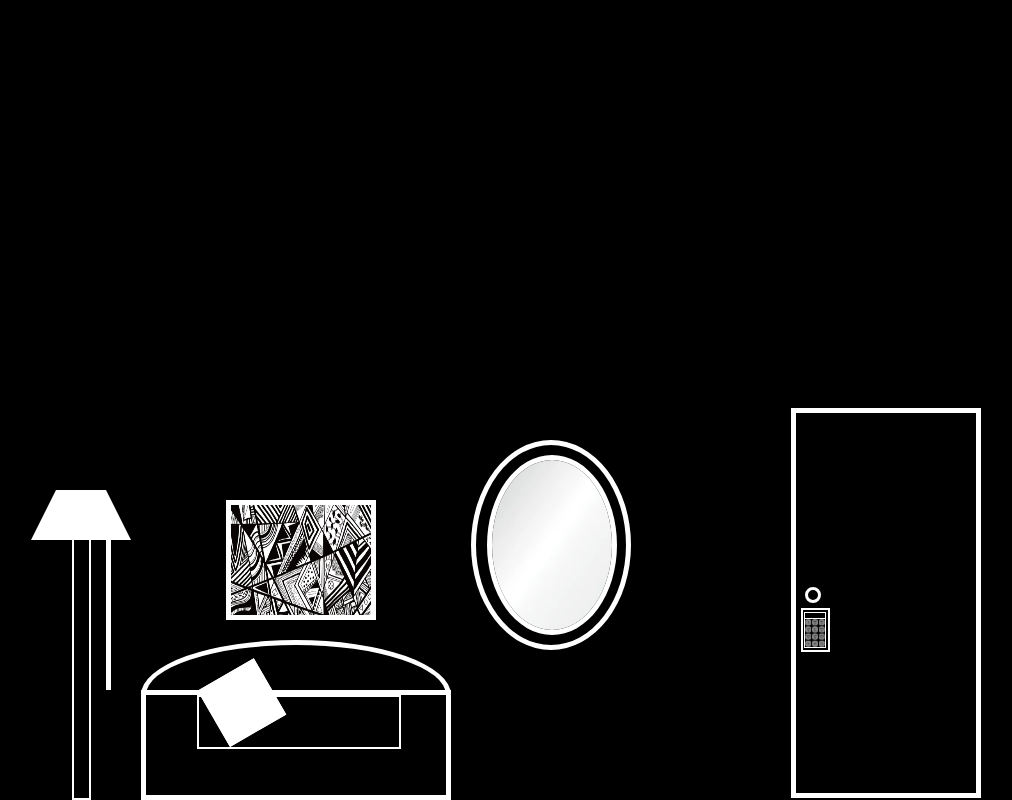
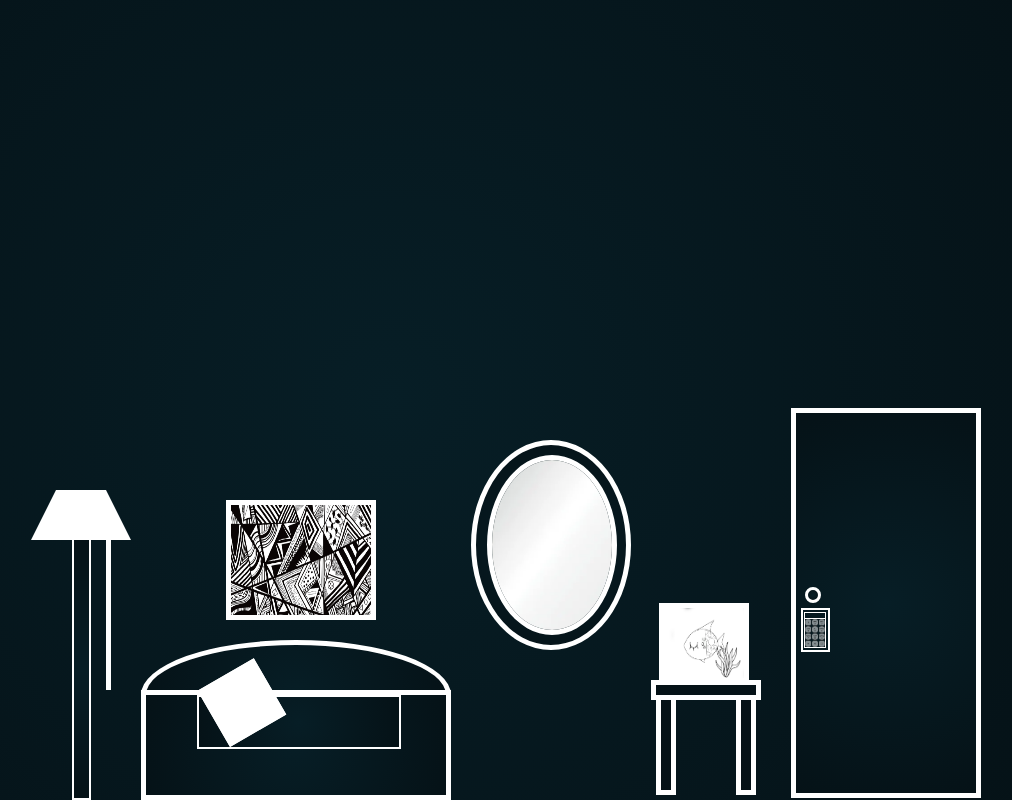
Before and after one commit to IrynLoza/escape_room, a Flask app: page / in a window 1280 px wide. Shown: the whole page, without its empty margins (249-1261 px from the left). Run offline with Flask 2, Linux system fonts and the light colour scheme.

Commit message:
Add table with fish, fix wall note

```diff
--- a/static/css/style.css
+++ b/static/css/style.css
@@ -12,20 +12,26 @@ note under picture
 lamp
 wall note
 table
+aquarium
 fish
 
 */
 html {
     height: 100%;
+
   }
 
 body {
-    background-color: black;
-}
-
-/* * {
-    box-sizing: border-box;
-} */
+    background-color: #051217;
+    background-image: radial-gradient(circle, #071e26, #051217);
+    /* width: 100vw;
+    height: 100vh; */
+    padding: 0;
+    margin: 0;
+    display: flex;
+    align-items: center;
+    justify-content: center;
+  }
 
 
 /***Door
@@ -39,7 +45,8 @@ includes: handle, keypad***/
     right: 50px;
     bottom: 2px;
     border: 5px solid white;
-    background: black;
+    background-color: #051217;
+    background-image: radial-gradient(circle, #071e26, #051217);
 }
 
 
@@ -48,7 +55,8 @@ includes: handle, keypad***/
     height: 10px;
     border-radius: 50%;
     border: 3px solid white;
-    background: black;
+    background-color: #051217;
+    background-image: radial-gradient(circle, #071e26, #051217);
     position: absolute;
     bottom: 50%;
     left: 5%;
@@ -83,15 +91,52 @@ includes: handle, keypad***/
 }
 
 /***Table***/
-/* #table {
-    width: 100;
-    height: 500;
+#table-top {
+    width: 100px;
+    height: 10px;
     position: absolute;
-    /* right: 70px;
-    bottom: 50px; */
-    /* border: 5px solid white;
+    right: 270px;
+    bottom: 100px;
+    border: 5px solid white;
+    background-color: #051217;
+}
 
-} */
+#table-left {
+    width: 10px;
+    height: 90px;
+    position: absolute;
+    top: 10px;
+    left: 0px;
+    border: 5px solid white;
+    background-color: #051217;
+}
+
+#table-right {
+    width: 10px;
+    height: 90px;
+    position: absolute;
+    top: 10px;
+    right: 0px;
+    border: 5px solid white;
+    background-color: #051217;
+}
+
+#aquarium {
+    width: 80px;
+    height: 70px;
+    /* border-radius: 50%; */
+    position: absolute;
+    right: 7px;
+    bottom: 12px;
+    border: 5px solid white;
+    background-color: #051217;
+}
+
+.fish {
+    width: 80px;
+    height: 70px;
+    position: absolute;
+}
 
 
 /***Notes
@@ -102,7 +147,8 @@ includes: wall***/
     bottom: 180px;
     position: absolute;
     right: 270px;
-    color: black;
+    /* color: #051217; */
+    opacity: 0;
     font: italic 15px sans-serif;
     text-align: center;
 }
@@ -113,7 +159,8 @@ includes: wall***/
     height: 200px;
     border-radius: 75%;
     border: 5px solid white;
-    background: black;
+    background-color: #051217;
+    background-image: radial-gradient(circle, #071e26, #051217);
     bottom: 150px;
     position: absolute;
     right: 400px;
@@ -164,7 +211,8 @@ includes: wall***/
 #sofa-seat {
     width: 300px;
     height: 100px;
-    background: black;
+    background-color: #051217;
+    background-image: radial-gradient(circle, #071e26, #051217);
     border: 5px solid white;
     position: absolute;
     bottom: 0px;
@@ -175,7 +223,8 @@ includes: wall***/
     width: 300px;
     height: 100px;
     border-radius: 75%;
-    background: black;
+    background-color: #051217;
+    background-image: radial-gradient(circle, #071e26, #051217);
     border: 5px solid white;
     position: absolute;
     bottom: 50px;
@@ -185,7 +234,8 @@ includes: wall***/
 #sofa-inner-seat {
     width: 200px;
     height: 50px;
-    background: black;
+    background-color: #051217;
+    background-image: radial-gradient(circle, #071e26, #051217);
     border: 2px solid white;
     position: absolute;
     right: 15%;
@@ -246,7 +296,8 @@ includes: wall***/
 #light-bottom {
     width: 15px;
     height: 258px;
-    background: black;
+    background-color: #051217;
+    background-image: radial-gradient(circle, #071e26, #051217);
     border: 2px solid white;
     position: absolute;
     right: 940px;
@@ -260,4 +311,4 @@ includes: wall***/
     position: absolute;
     right: 920px;
     bottom: 110px;
-} */
+}
--- a/static/js/index.js
+++ b/static/js/index.js
@@ -18,6 +18,8 @@ function onOffLight() {
         document.getElementById('light-top').style.borderBottomColor = 'orchid';
         document.getElementById('light-bottom').style.borderTopColor = 'orchid';
         document.getElementById('wall-note').style.color = 'orchid';
+        document.getElementById('wall-note').style.opacity = '1';
+        document.getElementById('fish').src="static/images/fish_get_up.png";
         // document.getElementById('pillow').style.borderColor = 'orchid';
         }else{
             document.getElementById('light-top').style.borderBottomColor = 'white';
@@ -25,7 +27,9 @@ function onOffLight() {
             // document.getElementById('mirror').style.borderColor = 'white';
             // document.getElementById('picture').style.borderColor = 'white';
             // document.getElementById('keypad').style.borderColor = 'white';
-            document.getElementById('wall-note').style.color = 'black';
+            // document.getElementById('wall-note').style.color = 'black';
+            document.getElementById('wall-note').style.opacity = '0';
+            document.getElementById('fish').src="static/images/fish_sleep.png";
             // document.getElementById('pillow').style.borderColor = 'white';
         }
 
@@ -76,7 +80,9 @@ function pillowMouseOut() {
 function movePillow() {
     if (document.getElementById('pillow').className == 'pillow') {
         document.getElementById('pillow').className = 'pillow-offset'
+        document.getElementById('sofa-note').style.color = 'orchid'
     } else {
         document.getElementById('pillow').className = 'pillow'
+        document.getElementById('sofa-note').style.color = 'white'
     }
 }
--- a/templates/index.html
+++ b/templates/index.html
@@ -7,7 +7,7 @@
 </head>
 
 <body>
-    <div>
+    <div class="container">
         <!-- Door -->
         <div id="door">
             <div id="handle"></div>
@@ -17,8 +17,14 @@
             </div>
         </div>
         <!-- Table -->
-
-        <div id="table"></div>
+        <!-- <div id="aquarium"></div> -->
+        <div id="table-top">
+            <div id="aquarium">
+                <img id="fish" class="fish" src="static/images/fish_sleep.png">
+            </div>
+            <div id="table-left"></div>
+            <div id="table-right"></div>
+        </div>
 
         <!-- Notes -->
         <div id="wall-note">C A</div>
```
Also changed, not shown: static/images/fish_get_up.png (added), static/images/fish_sleep.png (added).
